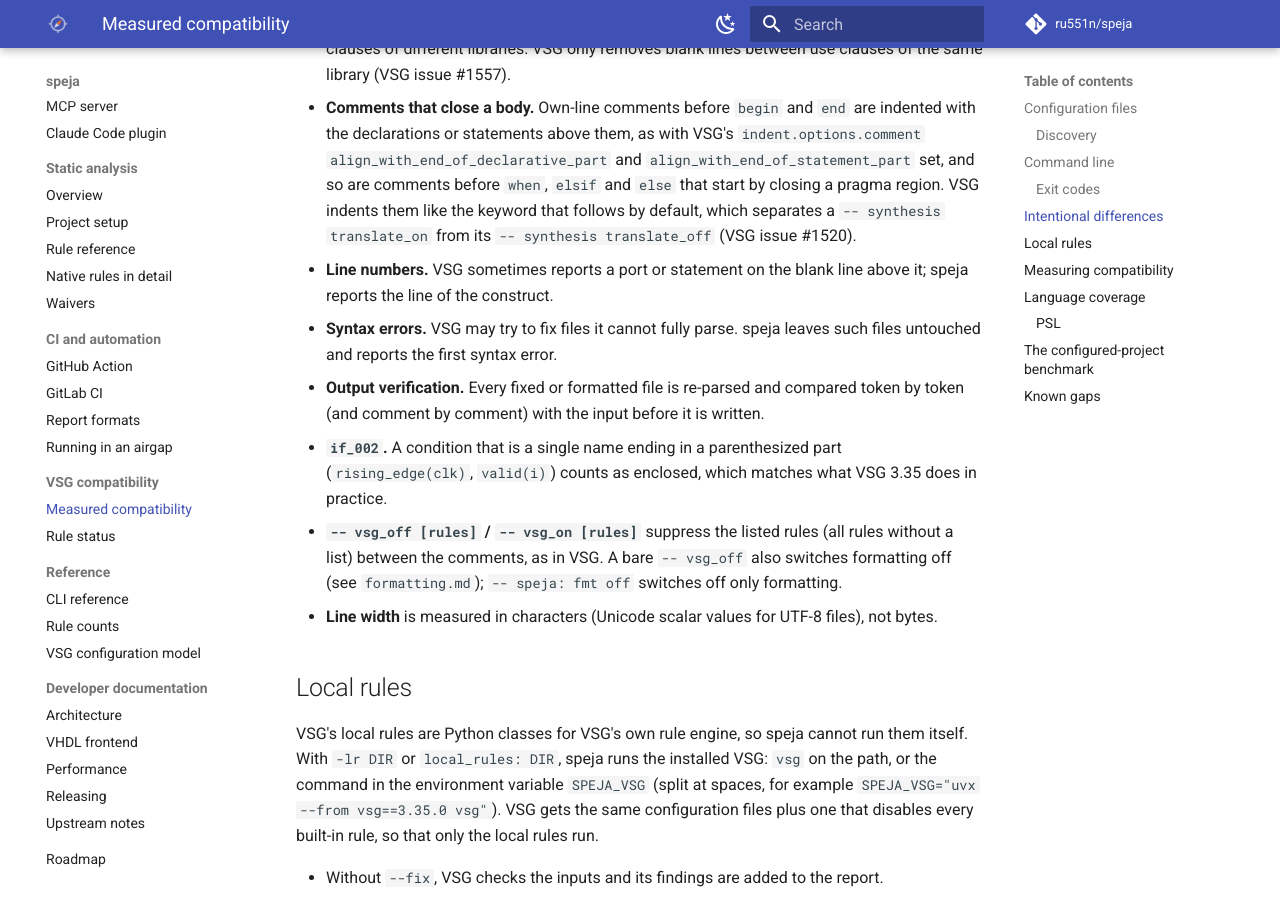
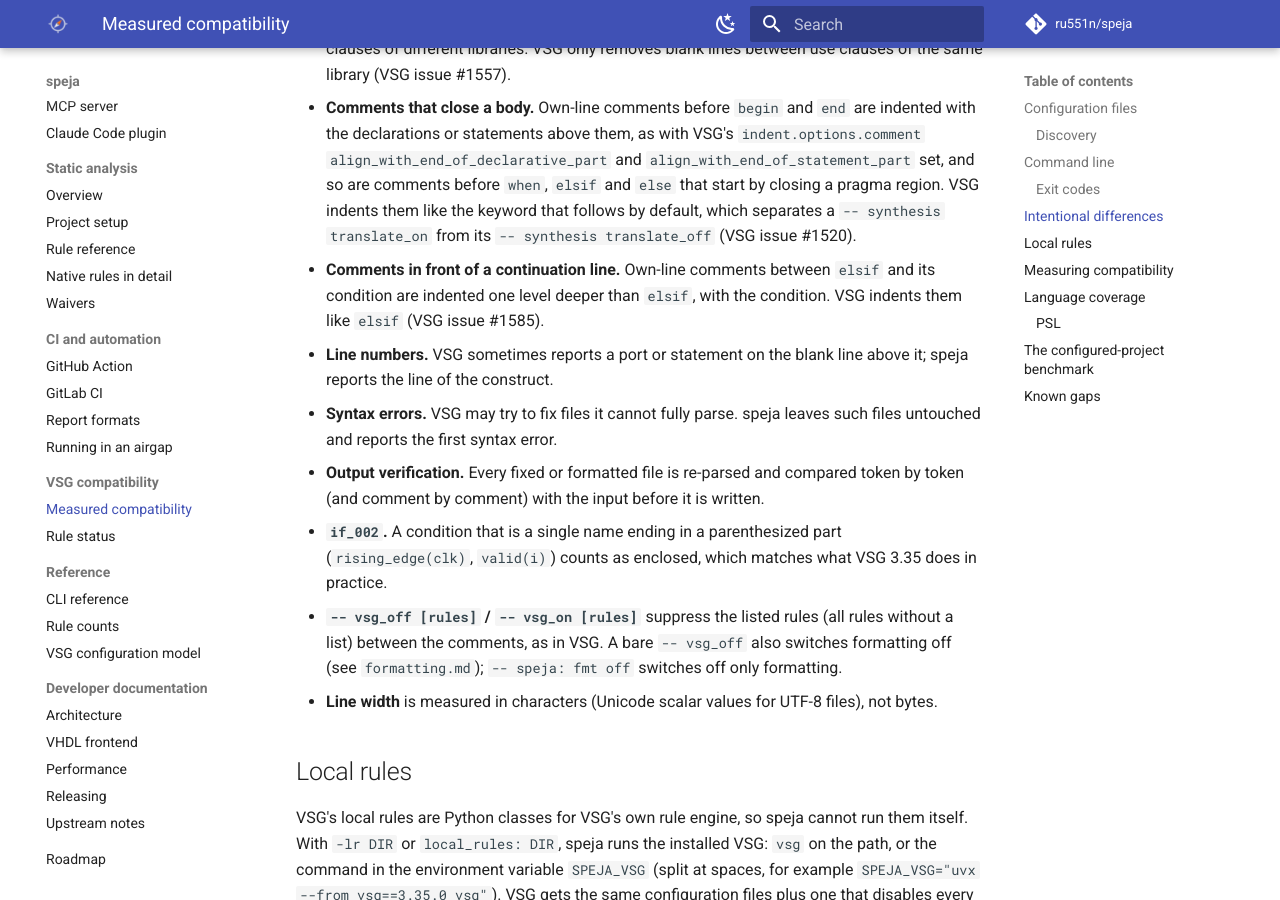
Before and after one commit to ru551n/speja, an MkDocs documentation site: the page built from docs/compatibility.md, in a window 1280 px wide and 900 px high, scrolled down 4153 px. Built offline with MkDocs 1.6.1 and Material for MkDocs 9.7.7, drawn with Linux system fonts in a browser that asks for light colours; comment, search, counter and statistics services are not loaded.

Commit message:
Indent comments in front of a continuation line
Own-line comments between elsif and its condition, and the condition
below them, stayed at the column of elsif. They are now indented one
level, like any continuation line (VSG issue #1585).

Co-Authored-By: Claude Opus 5.5 <noreply@anthropic.com>

```diff
--- a/docs/compatibility.md
+++ b/docs/compatibility.md
@@ -119,6 +119,9 @@ could not be processed, missing files and invalid arguments).
   comments before `when`, `elsif` and `else` that start by closing a pragma region. VSG
   indents them like the keyword that follows by default, which separates a
   `-- synthesis translate_on` from its `-- synthesis translate_off` (VSG issue #1520).
+* **Comments in front of a continuation line.** Own-line comments between `elsif` and its
+  condition are indented one level deeper than `elsif`, with the condition. VSG indents them
+  like `elsif` (VSG issue #1585).
 * **Line numbers.** VSG sometimes reports a port or statement on the blank line above it;
   speja reports the line of the construct.
 * **Syntax errors.** VSG may try to fix files it cannot fully parse. speja leaves such files
```
Also changed, not shown: CHANGELOG.md (+3 -0 lines), docs/formatting.md (+2 -1 lines), 3 other files.
